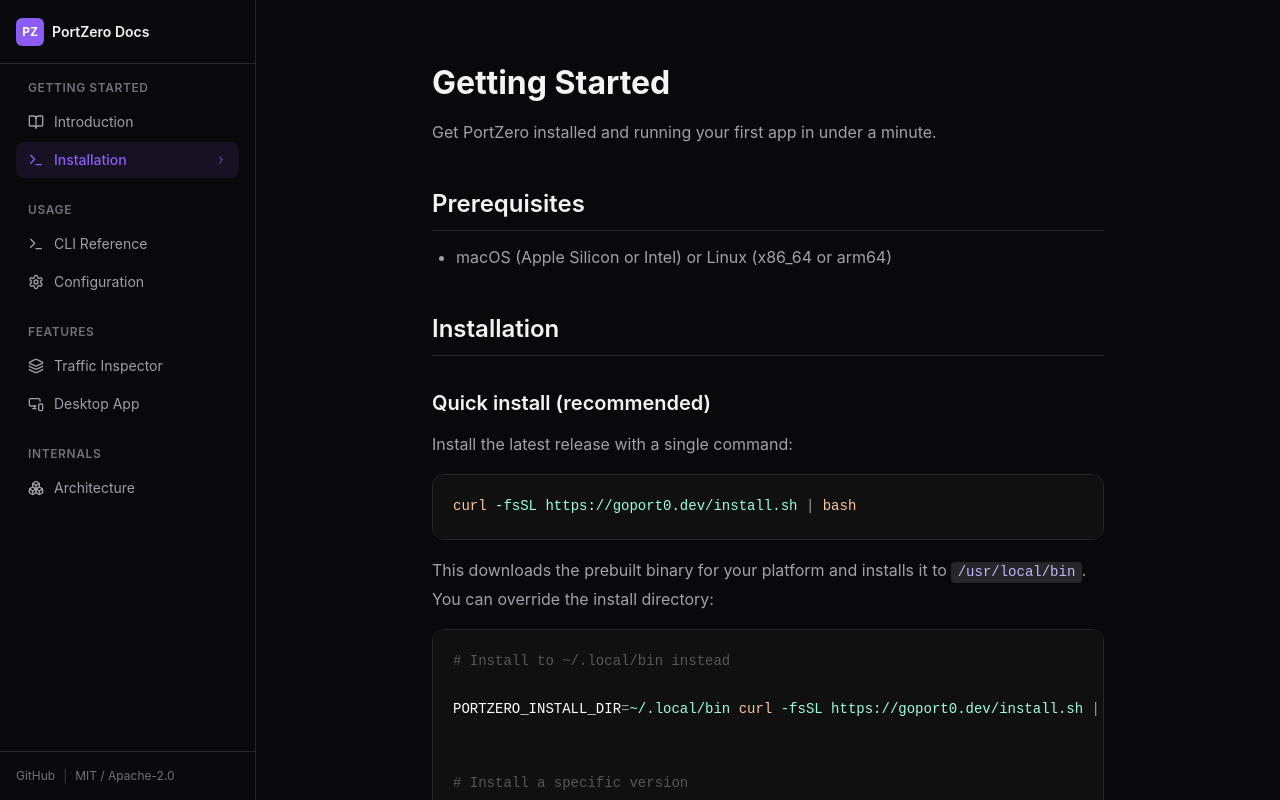
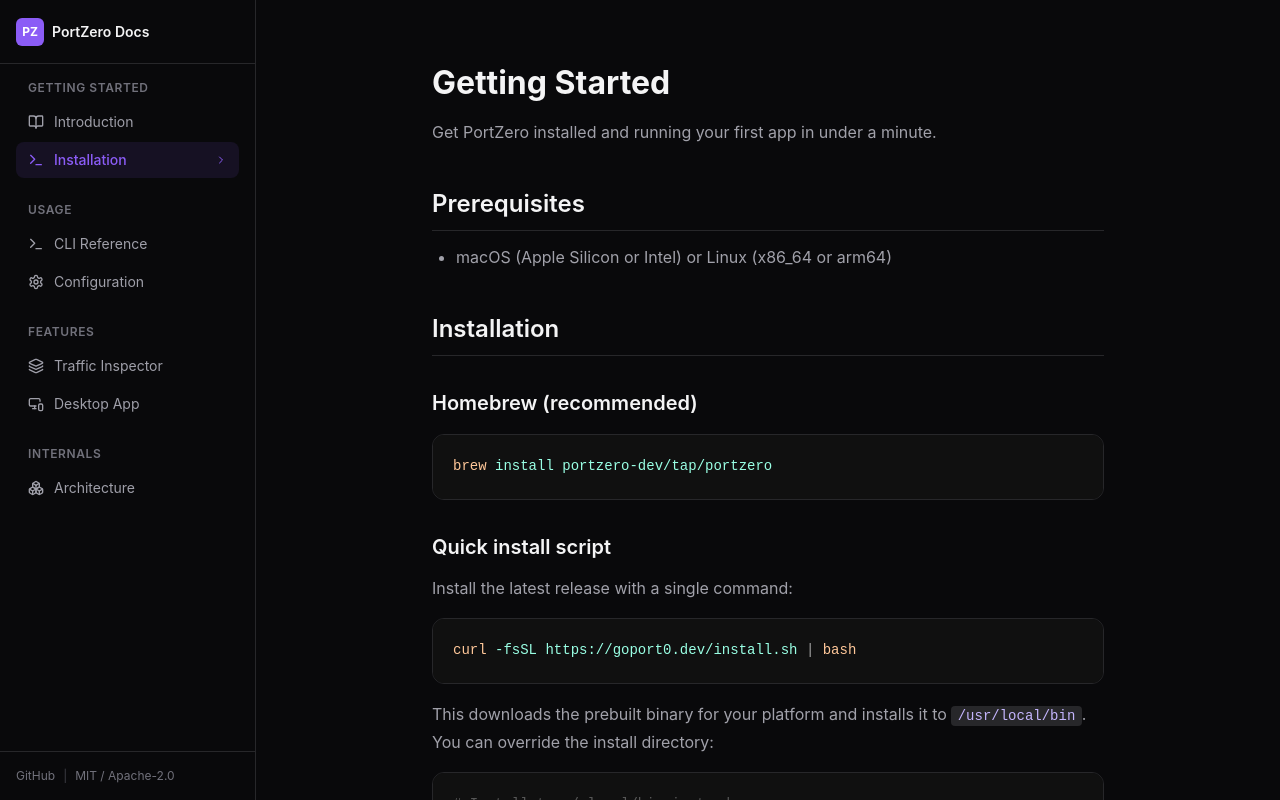
Before and after one commit to portzero-dev/portzero, a Next.js app in the folder apps/web/: page /docs/getting-started in a window 1280 px wide. Shown: the top 800 px of the page. Built offline with nearby package versions, Linux system fonts and the light colour scheme.

Commit message:
docs: add Homebrew install option to README and getting started page

```diff
--- a/apps/web/src/app/docs/getting-started/page.tsx
+++ b/apps/web/src/app/docs/getting-started/page.tsx
@@ -14,7 +14,13 @@
       </ul>
 
       <h2>Installation</h2>
-      <h3>Quick install (recommended)</h3>
+      <h3>Homebrew (recommended)</h3>
+      <CodeBlock
+        lang="shellscript"
+        code="brew install portzero-dev/tap/portzero"
+      />
+
+      <h3>Quick install script</h3>
       <p>
         Install the latest release with a single command:
       </p>
```
Also changed, not shown: 1 other file (tests, documents, lock files or other folders).
